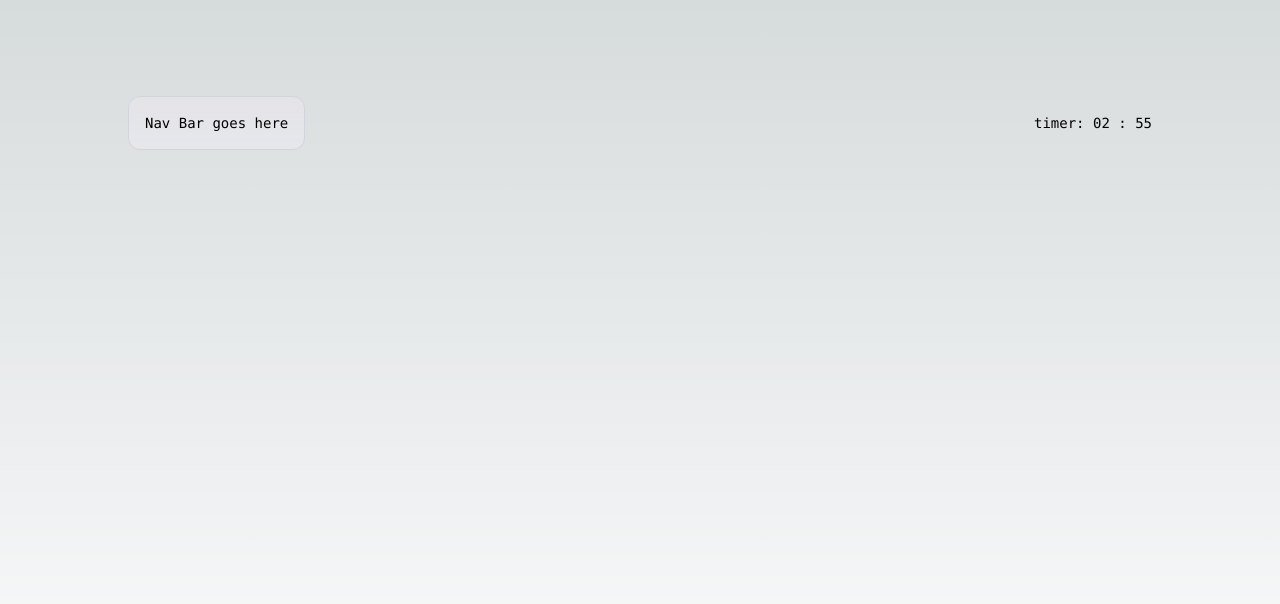
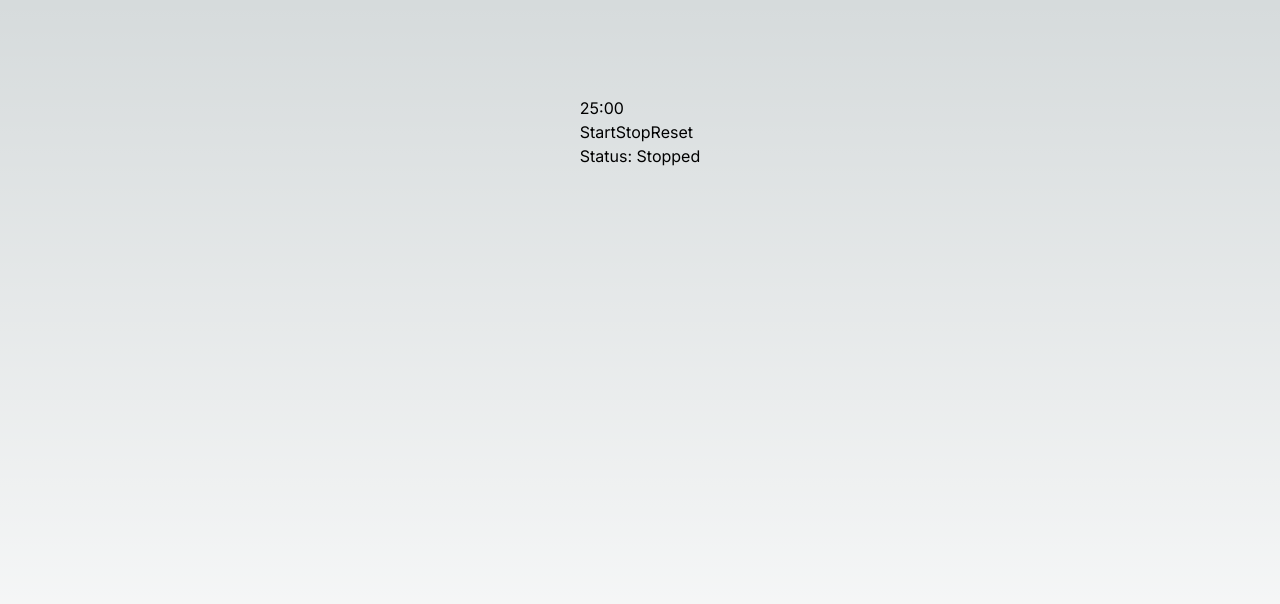
Before and after one commit to Devon-McGrath-github/dorodoro, a Next.js app: page / in a window 1280 px wide. Shown: the top 604 px of the page. Built offline with nearby package versions, Linux system fonts and the light colour scheme.

Commit message:
Add timer based on Dan Abramov article/stack overflow example

```diff
--- a/components/NavBar/NavBar.tsx
+++ b/components/NavBar/NavBar.tsx
@@ -1,9 +1,7 @@
 const NavBar = () => {
   return (
     <nav>
-      <p className="fixed left-0 top-0 flex w-full justify-center border-b border-gray-300 bg-gradient-to-b from-zinc-200 pb-6 pt-8 backdrop-blur-2xl dark:border-neutral-800 dark:bg-zinc-800/30 dark:from-inherit lg:static lg:w-auto  lg:rounded-xl lg:border lg:bg-gray-200 lg:p-4 lg:dark:bg-zinc-800/30" >
-        Nav Bar goes here
-      </p>
+
     </nav>
   );
 }
--- a/components/Timer/index.tsx
+++ b/components/Timer/index.tsx
@@ -1,37 +1,88 @@
-import React from 'react'
-import { useState, useEffect } from 'react';
+import React, {useState, useEffect, useRef} from 'react'
 
-// set intiial time
-const INITIAL_TIME: number = 180
+const STATUS = {
+  STARTED: 'Started',
+  STOPPED: 'Stopped',
+}
 
-export default function CountdownTimer() {
-  // useState to set time remaining
-  const [secondsRemaining, setSecondsRemaining] = useState(INITIAL_TIME)
+const INITIAL_COUNT = 1500
+
+export default function CountdownApp() {
+  const [secondsRemaining, setSecondsRemaining] = useState(INITIAL_COUNT)
+  const [status, setStatus] = useState(STATUS.STOPPED)
 
   const secondsToDisplay = secondsRemaining % 60
-  const minutesToDisplay = ( secondsRemaining - secondsToDisplay ) / 60
+  const minutesRemaining = (secondsRemaining - secondsToDisplay) / 60
+  const minutesToDisplay = minutesRemaining % 60
+
+  const handleStart = () => {
+    setStatus(STATUS.STARTED)
+  }
+  const handleStop = () => {
+    setStatus(STATUS.STOPPED)
+  }
+  const handleReset = () => {
+    setStatus(STATUS.STOPPED)
+    setSecondsRemaining(INITIAL_COUNT)
+  }
+  useInterval(
+    () => {
+      if (secondsRemaining > 0) {
+        setSecondsRemaining(secondsRemaining - 1)
+      } else {
+        setStatus(STATUS.STOPPED)
+      }
+    },
+    status === STATUS.STARTED ? 1000 : null,
+    // passing null stops the interval
+  )
+  return (
+    <div className="App">
+
+      <div>
+        {twoDigits(minutesToDisplay)}:
+        {twoDigits(secondsToDisplay)}
+      </div>
+
+      <button onClick={handleStart} type="button">
+        Start
+      </button>
+
+      <button onClick={handleStop} type="button">
+        Stop
+      </button>
+
+      <button onClick={handleReset} type="button">
+        Reset
+      </button>
 
 
-  // requires use effect,
-
-  useEffect(() => {
-
-    // add if statement so timer stops at 0
-    const interval = setInterval(() => {
-      setSecondsRemaining(secondsRemaining => secondsRemaining - 1);
-    }, 1000);
-    return () => clearInterval(interval);
-  }, []);
-
-
-  // return seconds left as an element on the page
-
-  return (
-    <p>
-      {/* need to add function to display 2 digits (clock format) */}
-      timer: {twoDigits(minutesToDisplay)} : {twoDigits(secondsToDisplay)}
-    </p>
+      <div>Status: {status}</div>
+    </div>
   )
 }
 
-const twoDigits = (num) => String(num).padStart(2, '0')
+// source: https://overreacted.io/making-setinterval-declarative-with-react-hooks/
+function useInterval(callback: number | string, delay: number | null) {
+  const savedCallback: object = useRef()
+
+  console.log('useRef() returns: ' + savedCallback)
+
+  // Remember the latest callback.
+  useEffect(() => {
+    savedCallback.current = callback
+  }, [callback])
+
+  // Set up the interval.
+  useEffect(() => {
+    function tick() {
+      savedCallback.current()
+    }
+    if (delay !== null) {
+      let id = setInterval(tick, delay)
+      return () => clearInterval(id)
+    }
+  }, [delay])
+}
+
+const twoDigits = (num: number) => String(num).padStart(2, '0')
--- a/pages/index.tsx
+++ b/pages/index.tsx
@@ -9,7 +9,7 @@ export default function Home() {
 
   return (
     <main className={`flex min-h-screen flex-col items-center justify-between p-24 ${inter.className}`}>
-      <div className="z-10 w-full max-w-5xl items-center justify-between font-mono text-sm lg:flex">
+      <div>
 
         <NavBar />
         <Timer />
```
